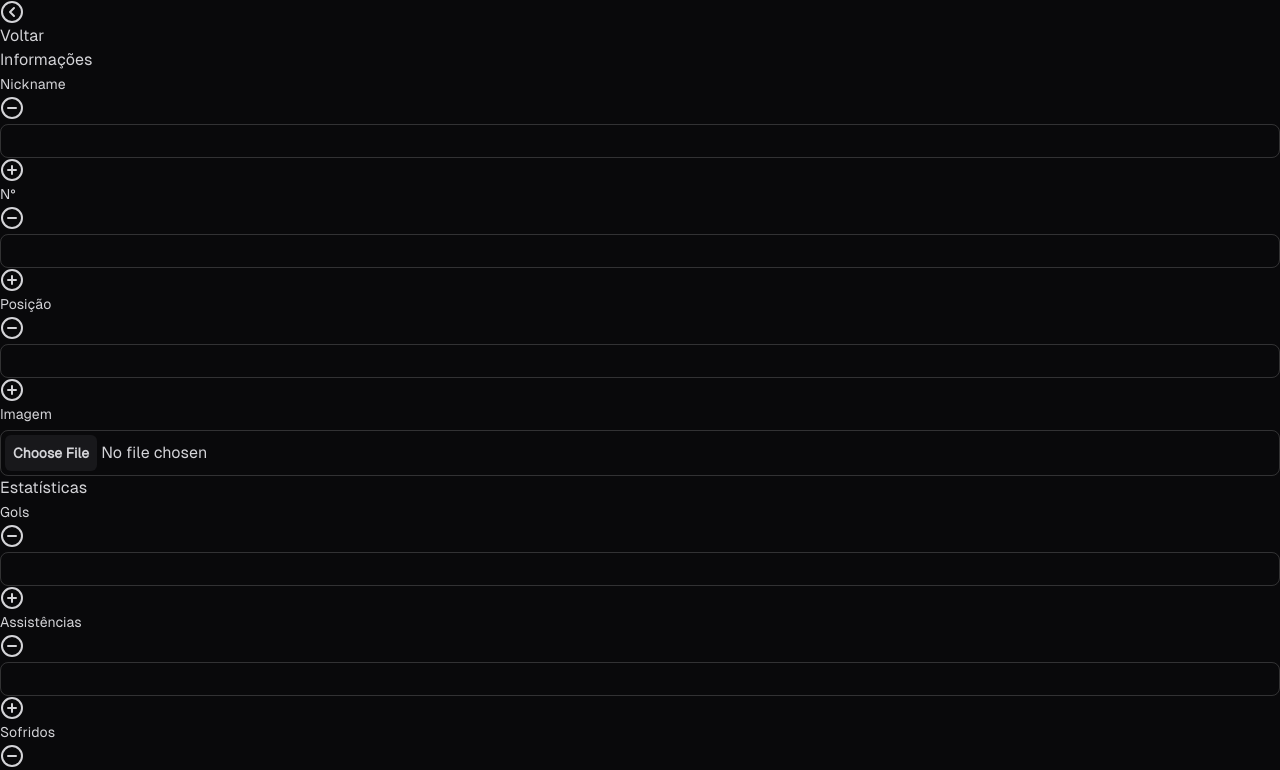
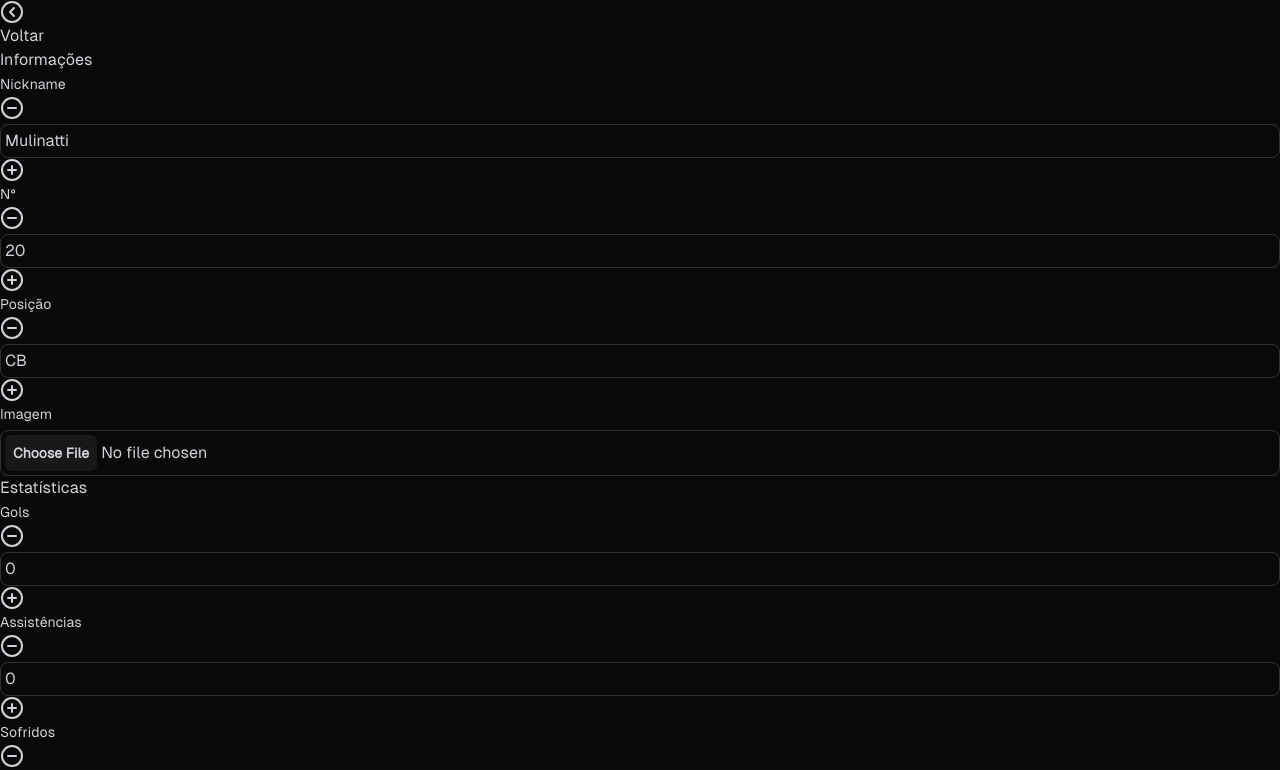
Before and after one commit to Mulinatti/CRF-WOF, a React (Vite) app: page /admin/form/1 in a window 1280 px wide. Shown: the top 770 px of the page. Built offline with nearby package versions, Linux system fonts and the light colour scheme; data requests are answered from the project's data file.

Commit message:
add edition form get data from api

```diff
--- a/src/components/FieldSet/index.tsx
+++ b/src/components/FieldSet/index.tsx
@@ -1,26 +1,57 @@
 import { MinusCircle, PlusCircle } from "lucide-react";
+import { useRef } from "react";
 
 interface FieldSetProps {
+  value: string | number;
   width?: string;
   label: string;
   stat?: boolean;
   inputChange: (value: string) => void;
 }
 
+const FieldSet = ({
+  value,
+  label,
+  inputChange,
+  width = "w-full",
+  stat = false,
+}: FieldSetProps) => {
+  const handleInput = (e: React.ChangeEvent<HTMLInputElement>) => {
+    inputChange(e.target.value);
+  };
 
-const FieldSet = ({ label, inputChange, width = "w-full", stat = false}: FieldSetProps) => {
-  const handleInput = (e: React.ChangeEvent<HTMLInputElement>) => {
-    inputChange(e.target.value)
-  }
+  const inputRef = useRef<HTMLInputElement>(null);
 
   return (
     <fieldset className={`${width}`}>
-            <label className="block mx-2">{label}</label>
-            <div className="flex items-center">
-              <MinusCircle className={`cursor-pointer ${!stat && "hidden"}`}/>
-              <input onChange={handleInput} className={`${width} mx-2`} type="text" />
-              <PlusCircle className={`cursor-pointer ${!stat && "hidden"}`} />
-            </div>
+      <label className="block mx-2">{label}</label>
+      <div className="flex items-center">
+        <MinusCircle
+          onClick={() => {
+            if (inputRef.current) {
+              const statValue = parseInt(inputRef.current.value) - 1;
+              inputChange(statValue.toString());
+            }
+          }}
+          className={`cursor-pointer ${!stat && "hidden"}`}
+        />
+        <input
+          ref={inputRef}
+          value={value}
+          onChange={handleInput}
+          className={`${width} mx-2`}
+          type="text"
+        />
+        <PlusCircle
+          onClick={() => {
+            if (inputRef.current) {
+              const statValue = parseInt(inputRef.current.value) + 1;
+              inputChange(statValue.toString());
+            }
+          }}
+          className={`cursor-pointer ${!stat && "hidden"}`}
+        />
+      </div>
     </fieldset>
   );
 };
--- a/src/interfaces/IPlayer.ts
+++ b/src/interfaces/IPlayer.ts
@@ -7,7 +7,7 @@ interface IPlayer {
   activity: boolean;
   info: {
     name: string;
-    shirt_number: number;
+    shirt_number: string;
     role: string;
   };
   stats: {
--- a/src/pages/FormPage/index.tsx
+++ b/src/pages/FormPage/index.tsx
@@ -1,13 +1,14 @@
 import { ChevronLeftCircle } from "lucide-react";
-import { useNavigate } from "react-router-dom";
+import { useNavigate, useParams } from "react-router-dom";
 import FieldSet from "../../components/FieldSet";
-import { FormEvent, useState } from "react";
+import { FormEvent, useEffect, useState } from "react";
 import http from "../../api/connection";
 import playerObject from "../../utils/playerObject";
 import IPlayer from "../../interfaces/IPlayer";
 
 const FormPage = () => {
   const back = useNavigate();
+  const { id } = useParams();
 
   const [playerData, setPlayerData] = useState<IPlayer>(playerObject);
 
@@ -15,6 +16,13 @@ const FormPage = () => {
     e.preventDefault();
     http.post("/players", playerData).then((res) => console.log(res.data));
   };
+
+  useEffect(() => {
+    http.get<IPlayer>(`/players/${id}`)
+      .then(res => {
+        setPlayerData(res.data);
+      })
+  }, [id])
 
   console.log(playerData);
 
@@ -32,6 +40,7 @@ const FormPage = () => {
           <legend className="text-xl mb-4 font-bold">Informações</legend>
           <div className="flex justify-center">
             <FieldSet
+              value={playerData.info.name}
               inputChange={(value) =>
                 setPlayerData({
                   ...playerData,
@@ -44,12 +53,13 @@ const FormPage = () => {
               label="Nickname"
             />
             <FieldSet
+              value={playerData.info.shirt_number}
               inputChange={(value) =>
                 setPlayerData({
                   ...playerData,
                   info: {
                     ...playerData.info,
-                    shirt_number: parseInt(value),
+                    shirt_number: value,
                   },
                 })
               }
@@ -58,6 +68,7 @@ const FormPage = () => {
             />
           </div>
           <FieldSet
+            value={playerData.info.role}
             inputChange={(value) =>
               setPlayerData({
                 ...playerData,
@@ -79,12 +90,13 @@ const FormPage = () => {
         <section>
           <legend className="text-xl mb-4 font-bold">Estatísticas</legend>
           <FieldSet
+            value={playerData.stats.goals}
             inputChange={(value) =>
               setPlayerData({
                 ...playerData,
                 stats: {
                   ...playerData.stats,
-                  goals: parseInt(value),
+                  goals: isNaN(parseInt(value)) ? 0 : parseInt(value),
                 },
               })
             }
@@ -93,12 +105,13 @@ const FormPage = () => {
             label="Gols"
           />
           <FieldSet
+            value={playerData.stats.assists}
             inputChange={(value) =>
               setPlayerData({
                 ...playerData,
                 stats: {
                   ...playerData.stats,
-                  assists: parseInt(value),
+                  assists: isNaN(parseInt(value)) ? 0 : parseInt(value),
                 },
               })
             }
@@ -107,12 +120,13 @@ const FormPage = () => {
             label="Assistências"
           />
           <FieldSet
+            value={playerData.stats.received}
             inputChange={(value) =>
               setPlayerData({
                 ...playerData,
                 stats: {
                   ...playerData.stats,
-                  received: parseInt(value),
+                  received: isNaN(parseInt(value)) ? 0 : parseInt(value),
                 },
               })
             }
@@ -121,12 +135,13 @@ const FormPage = () => {
             label="Sofridos"
           />
           <FieldSet
+            value={playerData.stats.matches}
             inputChange={(value) =>
               setPlayerData({
                 ...playerData,
                 stats: {
                   ...playerData.stats,
-                  matches: parseInt(value),
+                  matches: isNaN(parseInt(value)) ? 0 : parseInt(value),
                 },
               })
             }
--- a/src/utils/playerObject.ts
+++ b/src/utils/playerObject.ts
@@ -4,7 +4,7 @@ const playerObject = {
   activity: true,
   info: {
     name: "",
-    shirt_number: 0,
+    shirt_number: "",
     role: "",
   },
   stats: {
```
